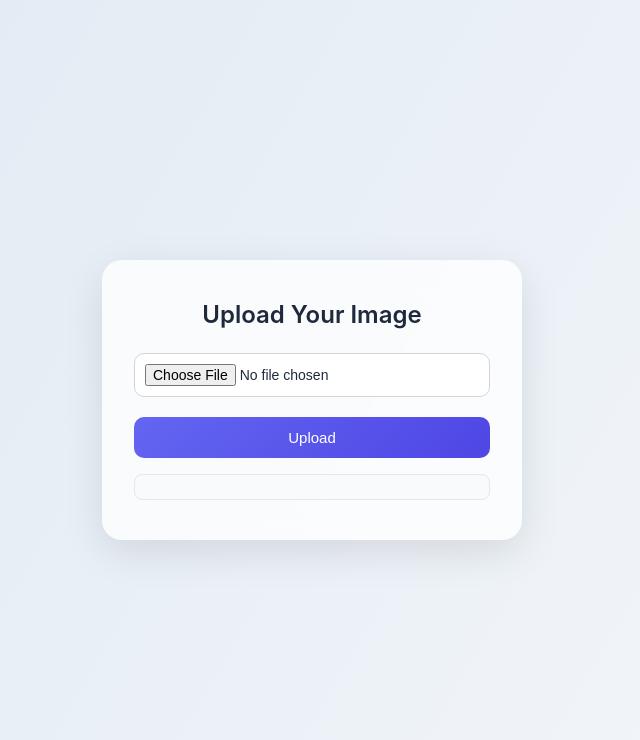
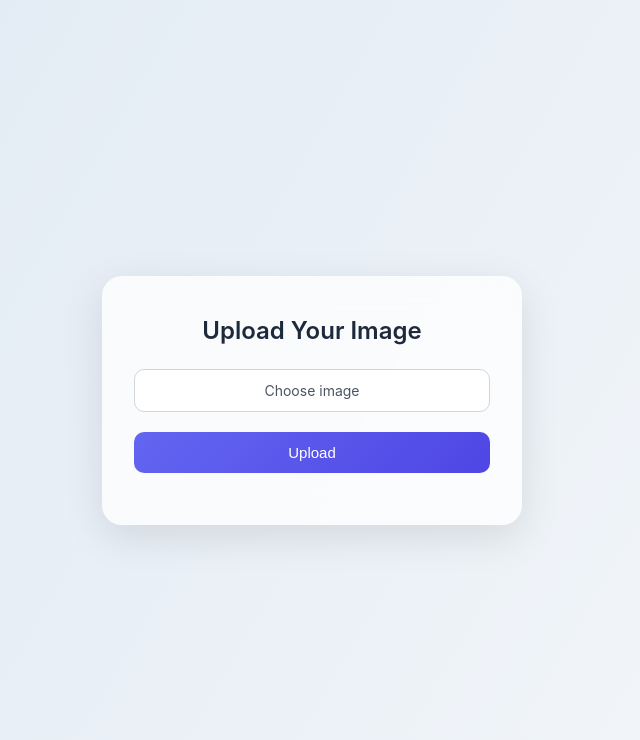
Before and after one commit to bgridtech/images-backend, a Flask app: page / in a window 1280 px wide. Shown: the top 740 px of the page, without its empty margins (328-968 px from the left). Run offline with Flask 3, Linux system fonts and the light colour scheme; some libraries are stand-ins or nearby versions.

Commit message:
Update index.html

```diff
--- a/templates/index.html
+++ b/templates/index.html
@@ -15,256 +15,187 @@
       --muted: #64748b;
       --success: #10b981;
     }
-
-  * {
-    box-sizing: border-box;
-    margin: 0;
-    padding: 0;
+    * { box-sizing: border-box; margin: 0; padding: 0; }
+    body {
+      height: 100vh; display: flex; align-items: center; justify-content: center;
+      background: linear-gradient(120deg, #dfe9f3, #f5f7fa);
+      font-family: 'Inter', sans-serif; color: var(--text);
     }
-
-  body {
-    height: 100vh;
-    display: flex;
-    align-items: center;
-    justify-content: center;
-    background: linear-gradient(120deg, #dfe9f3, #f5f7fa);
-    font-family: 'Inter', sans-serif;
-    color: var(--text);
+    .upload-card {
+      background: var(--card-bg); backdrop-filter: blur(20px);
+      border-radius: 20px; padding: 40px 32px; max-width: 420px; width: 100%;
+      box-shadow: 0 12px 40px rgba(0,0,0,0.1); text-align: center;
+      animation: fadeIn 0.5s ease-in-out;
     }
-
-  .upload-card {
-    background: var(--card-bg);
-    border-radius: 20px;
-    padding: 40px 32px;
-    box-shadow: 0 12px 40px rgba(0, 0, 0, 0.1);
-    backdrop-filter: blur(20px);
-    max-width: 420px;
-    width: 100%;
-    animation: fadeIn 0.5s ease-in-out;
-    text-align: center;
-  }
-
     @keyframes fadeIn {
       from { opacity: 0; transform: translateY(20px); }
       to { opacity: 1; transform: translateY(0); }
     }
-
-  h1 {
-    font-size: 24px;
-    margin-bottom: 24px;
-    font-weight: 600;
+    h1 { font-size: 24px; margin-bottom: 24px; font-weight: 600; }
+    .file-input-wrapper {
+      position: relative; margin-bottom: 20px;
     }
-
-  input[type="file"] {
-    padding: 10px;
-    border: 1px solid #d1d5db;
-    border-radius: 10px;
-    margin-bottom: 20px;
-    width: 100%;
-    font-size: 14px;
-    background: #fff;
+    .file-input-wrapper input[type="file"] {
+      opacity: 0; width: 100%; height: 48px; position: absolute; top: 0; left: 0;
       cursor: pointer;
-    transition: all 0.2s ease;
     }
-
-  input[type="file"]:hover {
-    border-color: var(--accent);
+    .file-label {
+      display: block; background: #fff; border: 1px solid #d1d5db;
+      border-radius: 10px; padding: 12px; text-align: center;
+      color: #4b5563; font-size: 14px; transition: border-color 0.2s;
     }
-
+    .file-input-wrapper:hover .file-label { border-color: var(--accent); }
     button {
-    width: 100%;
-    padding: 12px;
-    font-size: 15px;
-    border: none;
-    border-radius: 10px;
+      width: 100%; padding: 12px; font-size: 15px; font-weight: 500;
+      border: none; border-radius: 10px;
       background: linear-gradient(135deg, var(--accent), var(--accent-dark));
-    color: white;
-    cursor: pointer;
+      color: white; cursor: pointer;
       transition: transform 0.2s, background 0.3s;
-    font-weight: 500;
     }
-
-  button:hover {
-    transform: scale(1.03);
+    button:hover { transform: scale(1.03); }
+    button:disabled { background: #cbd5e1; cursor: not-allowed; }
+    .info {
+      margin-top: 12px; font-size: 14px; color: var(--muted);
     }
-
-  button:disabled {
-    background: #cbd5e1;
-    cursor: not-allowed;
+    #uploadProgress {
+      width: 100%; height: 12px; background: #e2e8f0;
+      border-radius: 8px; overflow: hidden; margin-top: 16px; display: none;
     }
-
-  .copy-btn {
-    background: var(--success);
-    margin-top: 12px;
-  }
-
-  .copy-btn:hover {
-    background: #059669;
-  }
-
-  .info {
-    margin-top: 12px;
-    font-size: 14px;
-    color: var(--muted);
-  }
-
-  #result {
-    margin-top: 16px;
-    font-size: 14px;
-    word-break: break-all;
-    background: #f8fafc;
-    padding: 12px;
-    border-radius: 8px;
-    border: 1px solid #e2e8f0;
-  }
-
-  #uploadProgress {
-    width: 100%;
-    height: 12px;
-    background: #e2e8f0;
-    border-radius: 8px;
-    overflow: hidden;
-    margin-top: 16px;
-    display: none;
-  }
-
     #uploadProgressBar {
-    height: 100%;
-    width: 0;
+      height: 100%; width: 0;
       background: linear-gradient(to right, var(--accent-light), var(--accent));
       transition: width 0.2s ease;
     }
+    .url-container {
+      position: relative; margin-top: 20px; display: none;
+    }
+    .url-box {
+      width: 100%; padding: 12px 36px 12px 12px; background: #f8fafc;
+      border: 1px solid #e2e8f0; border-radius: 8px; font-size: 14px;
+      word-break: break-all; color: var(--text); text-align: left;
+    }
+    .copy-icon {
+      position: absolute; right: 12px; top: 50%;
+      transform: translateY(-50%); cursor: pointer;
+      color: var(--muted); font-size: 18px; transition: color 0.2s;
+    }
+    .copy-icon:hover { color: var(--accent-dark); }
   </style>
 </head>
 <body>
   <div class="upload-card">
     <h1>Upload Your Image</h1>
     <form id="uploadForm">
+      <div class="file-input-wrapper">
+        <label class="file-label">Choose image</label>
         <input type="file" id="imageInput" name="image" accept="image/*" required />
+      </div>
       <button type="submit" id="uploadBtn">Upload</button>
+
+      <div class="info" id="fileSize"></div>
+      <div class="info" id="compressing" style="display:none;">Compressing image…</div>
+      <div class="info" id="compressedSize"></div>
+      <div class="info" id="uploading" style="display:none;">Uploading image…</div>
+      <div id="uploadProgress"><div id="uploadProgressBar"></div></div>
     </form>
 
-    <div class="info" id="fileSize"></div>
-    <div class="info" id="compressing" style="display: none;">Compressing image...</div>
-    <div class="info" id="compressedSize"></div>
-    <div class="info" id="uploading" style="display: none;">Uploading image...</div>
-    <div id="uploadProgress">
-      <div id="uploadProgressBar"></div>
+    <div class="url-container" id="urlContainer">
+      <div class="url-box" id="result"></div>
+      <div class="copy-icon" id="copyIcon" title="Copy URL">📋</div>
     </div>
-    <div id="result"></div>
-    <button class="copy-btn" id="copyBtn" style="display: none;">Copy URL</button>
   </div>
 
   <script>
     const form = document.getElementById("uploadForm");
     const imageInput = document.getElementById("imageInput");
     const uploadBtn = document.getElementById("uploadBtn");
+    const fileSizeDiv = document.getElementById("fileSize");
     const compressingText = document.getElementById("compressing");
+    const compressedSizeDiv = document.getElementById("compressedSize");
     const uploadingText = document.getElementById("uploading");
-    const uploadProgress = document.getElementById("uploadProgress");
-    const uploadProgressBar = document.getElementById("uploadProgressBar");
+    const progressBar = document.getElementById("uploadProgress");
+    const progressFill = document.getElementById("uploadProgressBar");
+    const urlContainer = document.getElementById("urlContainer");
     const resultDiv = document.getElementById("result");
-    const fileSizeDiv = document.getElementById("fileSize");
-    const compressedSizeDiv = document.getElementById("compressedSize");
-    const copyBtn = document.getElementById("copyBtn");
+    const copyIcon = document.getElementById("copyIcon");
 
-    form.addEventListener("submit", async (e) => {
+    form.addEventListener("submit", async e => {
       e.preventDefault();
-      if (!imageInput.files.length) return;
+      const file = imageInput.files[0];
+      if (!file) return;
 
-      const file = imageInput.files[0];
-      fileSizeDiv.textContent = `Original size: ${(file.size / 1024 / 1024).toFixed(2)} MB`;
-
+      fileSizeDiv.textContent = `Original size: ${(file.size/1024/1024).toFixed(2)} MB`;
       uploadBtn.disabled = true;
+      urlContainer.style.display = "none";
       resultDiv.textContent = "";
-      copyBtn.style.display = "none";
-      uploadProgressBar.style.width = "0%";
       compressingText.style.display = "none";
+      compressedSizeDiv.textContent = "";
       uploadingText.style.display = "none";
-      uploadProgress.style.display = "none";
-      compressedSizeDiv.textContent = "";
+      progressBar.style.display = "none";
+      progressFill.style.width = "0%";
 
       let finalFile = file;
-
-      if (file.size > 3 * 1024 * 1024) {
+      if (file.size > 3*1024*1024) {
         compressingText.style.display = "block";
         finalFile = await compressImage(file);
         compressingText.style.display = "none";
-        compressedSizeDiv.textContent = `Compressed size: ${(finalFile.size / 1024 / 1024).toFixed(2)} MB`;
+        compressedSizeDiv.textContent = `Compressed size: ${(finalFile.size/1024/1024).toFixed(2)} MB`;
       }
 
       const formData = new FormData();
       formData.append("image", finalFile);
 
       uploadingText.style.display = "block";
-      uploadProgress.style.display = "block";
+      progressBar.style.display = "block";
 
       const xhr = new XMLHttpRequest();
-      xhr.open("POST", "/upload", true);
-
-      xhr.upload.addEventListener("progress", (e) => {
+      xhr.open("POST","/upload");
+      xhr.upload.onprogress = e => {
         if (e.lengthComputable) {
-          const percent = (e.loaded / e.total) * 100;
-          uploadProgressBar.style.width = `${percent.toFixed(1)}%`;
+          const pct = Math.round((e.loaded/e.total)*100);
+          progressFill.style.width = pct + "%";
         }
-      });
-
+      };
       xhr.onload = () => {
         uploadBtn.disabled = false;
         uploadingText.style.display = "none";
         const res = JSON.parse(xhr.responseText);
-        if (res.url) {
-          resultDiv.textContent = res.url;
-          copyBtn.style.display = "block";
-        } else {
-          resultDiv.textContent = res.error || "Upload failed.";
-        }
+        resultDiv.textContent = res.url || res.error || "Upload failed.";
+        urlContainer.style.display = "block";
       };
-
       xhr.onerror = () => {
         uploadBtn.disabled = false;
         uploadingText.style.display = "none";
         resultDiv.textContent = "Upload error.";
+        urlContainer.style.display = "block";
       };
-
       xhr.send(formData);
     });
 
-    copyBtn.addEventListener("click", () => {
-      const url = resultDiv.textContent;
-      navigator.clipboard.writeText(url).then(() => {
-        copyBtn.textContent = "Copied!";
-        setTimeout(() => copyBtn.textContent = "Copy URL", 1500);
+    copyIcon.addEventListener("click", () => {
+      const txt = resultDiv.textContent;
+      navigator.clipboard.writeText(txt).then(() => {
+        copyIcon.textContent = "✅";
+        setTimeout(() => copyIcon.textContent = "📋", 1000);
       });
     });
 
-    async function compressImage(file) {
+    function compressImage(file) {
+      return new Promise(resolve => {
         const img = new Image();
         const url = URL.createObjectURL(file);
         img.src = url;
-
-      return new Promise((resolve) => {
         img.onload = () => {
-          const canvas = document.createElement("canvas");
-          const ctx = canvas.getContext("2d");
-
-          let width = img.width;
-          let height = img.height;
           const max = 1024;
-
-          if (width > max || height > max) {
-            const scale = Math.min(max / width, max / height);
-            width *= scale;
-            height *= scale;
+          let w = img.width, h = img.height;
+          if (w>max||h>max) {
+            const scale = Math.min(max/w, max/h);
+            w*=scale; h*=scale;
           }
-
-          canvas.width = width;
-          canvas.height = height;
-          ctx.drawImage(img, 0, 0, width, height);
-
-          canvas.toBlob((blob) => {
-            resolve(new File([blob], file.name, { type: file.type }));
-          }, file.type, 0.8);
+          const c = document.createElement("canvas");
+          c.width=w; c.height=h;
+          c.getContext("2d").drawImage(img,0,0,w,h);
+          c.toBlob(b=> resolve(new File([b],file.name,{type:file.type})), file.type, 0.8);
         };
       });
     }
```
Lines whose indentation alone changed are shown as unchanged.
